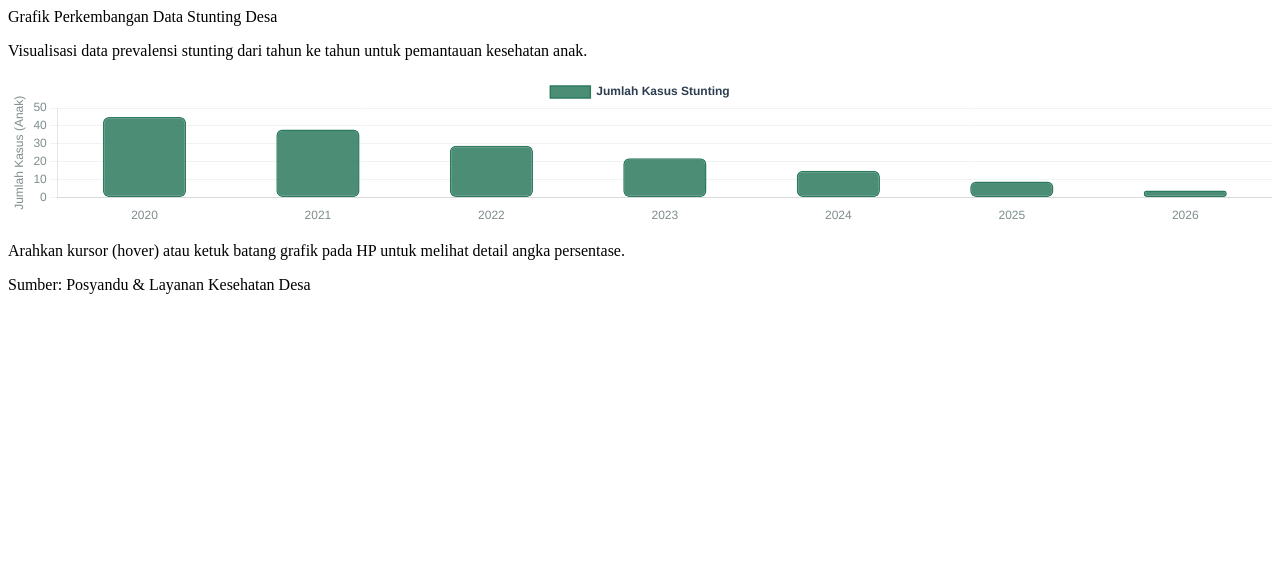
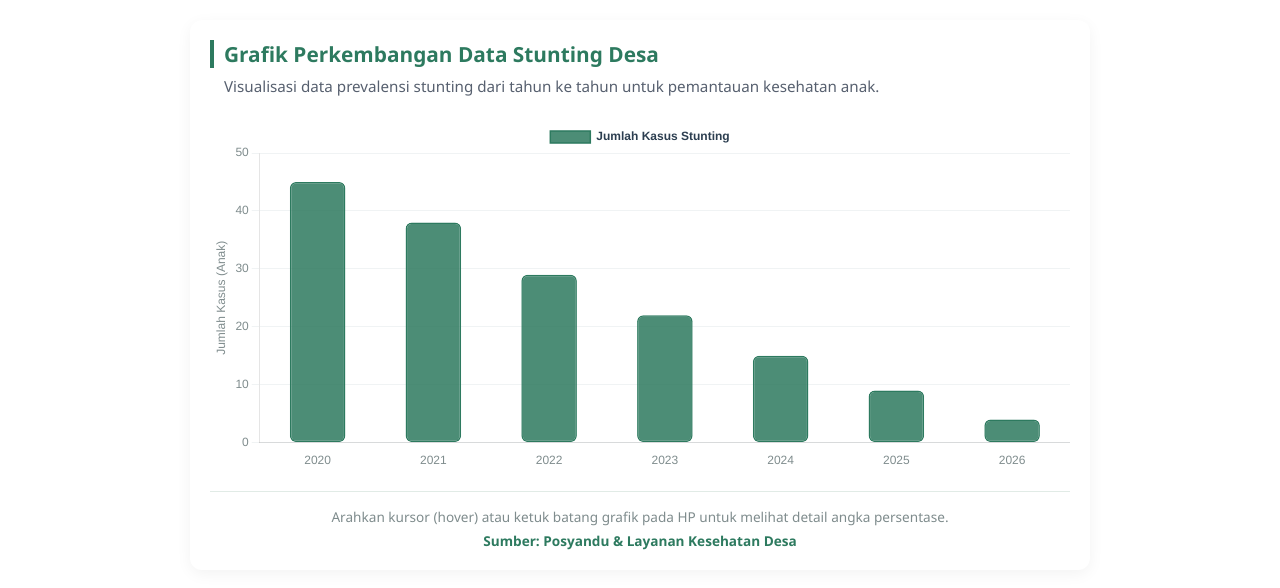
Before and after one commit to grwtprhps/Grafik.github.io, a plain HTML site: page index.html in a window 1280 px wide. Drawn offline with nearby package versions, Linux system fonts and the light colour scheme.

Commit message:
Remove old chart code and add CSS styles

```diff
--- a/style.css
+++ b/style.css
@@ -1,76 +1,77 @@
-// Tunggu hingga halaman selesai dimuat sepenuhnya
-document.addEventListener("DOMContentLoaded", function() {
-    // Cari elemen canvas di HTML
-    const ctx = document.getElementById('stuntingChart').getContext('2d');
+/* Reset & Font */
+* {
+    box-sizing: border-box;
+    margin: 0;
+    padding: 0;
+    font-family: 'Segoe UI', -apple-system, BlinkMacSystemFont, Roboto, sans-serif;
+}
 
-    // Data Stunting dari Tahun ke Tahun
-    const tahun = ['2020', '2021', '2022', '2023', '2024', '2025', '2026'];
-    const dataJumlahKasus = [45, 38, 29, 22, 15, 9, 4]; // Contoh jumlah balita stunting
+body {
+    background-color: transparent; /* Supaya menyatu sempurna dengan background Google Sites */
+    color: #2c3e50;
+    padding: 10px;
+}
 
-    // Konfigurasi Chart.js
-    const stuntingChart = new Chart(ctx, {
-        type: 'bar', // Menggunakan tipe Bar Chart (grafik batang) seperti referensi gambar Anda
-        data: {
-            labels: tahun,
-            datasets: [
-                {
-                    label: 'Jumlah Kasus Stunting',
-                    data: dataJumlahKasus,
-                    backgroundColor: 'rgba(45, 122, 95, 0.85)', // Warna hijau sage seperti di gambar
-                    borderColor: '#2d7a5f',
-                    borderWidth: 1.5,
-                    borderRadius: 6, // Membuat ujung atas batang agak melengkung manis
-                    borderSkipped: false,
-                    barPercentage: 0.6 // Mengatur ketebalan batang agar tidak terlalu rapat
-                }
-            ]
-        },
-        options: {
-            responsive: true,
-            maintainAspectRatio: false,
-            plugins: {
-                legend: {
-                    position: 'top',
-                    labels: {
-                        color: '#2c3e50',
-                        font: {
-                            weight: '600'
-                        }
-                    }
-                },
-                tooltip: {
-                    callbacks: {
-                        label: function(context) {
-                            return ` ${context.dataset.label}: ${context.raw} Anak`;
-                        }
-                    }
-                }
-            },
-            scales: {
-                y: {
-                    beginAtZero: true,
-                    grid: {
-                        color: '#f0f3f4'
-                    },
-                    ticks: {
-                        color: '#7f8c8d',
-                        stepSize: 10
-                    },
-                    title: {
-                        display: true,
-                        text: 'Jumlah Kasus (Anak)',
-                        color: '#7f8c8d'
-                    }
-                },
-                x: {
-                    grid: {
-                        display: false // Hilangkan garis vertikal agar grafik terlihat bersih seperti gambar referensi
-                    },
-                    ticks: {
-                        color: '#7f8c8d'
-                    }
-                }
-            }
-        }
-    });
-});
+/* Container Utama (Disamakan persis dengan Data Demografis Desa) */
+.demographic-container {
+    background-color: #ffffff;
+    padding: 20px;
+    border-radius: 12px;
+    box-shadow: 0 4px 15px rgba(0,0,0,0.05);
+    max-width: 900px;
+    margin: 10px auto;
+}
+
+/* Judul dengan style border-left hijau sage gelap */
+.demo-title {
+    color: #2d7a5f;
+    font-size: 1.3rem;
+    font-weight: 700;
+    margin-bottom: 8px;
+    border-left: 4px solid #2d7a5f;
+    padding-left: 10px;
+    text-transform: none;
+}
+
+.demo-subtitle {
+    color: #57606f;
+    font-size: 0.95rem;
+    margin-bottom: 25px;
+    padding-left: 14px; /* Menyelaraskan dengan indentasi teks setelah border-left */
+}
+
+/* Container Grafik */
+.chart-container {
+    position: relative;
+    width: 100%;
+    height: 350px; /* Tinggi optimal */
+    margin-bottom: 20px;
+}
+
+/* Keterangan / Footer */
+.footer {
+    text-align: center;
+    border-top: 1px solid #e1ebe6;
+    padding-top: 15px;
+    font-size: 0.85rem;
+    color: #7f8c8d;
+}
+
+.footer .source {
+    margin-top: 5px;
+    font-weight: 600;
+    color: #2d7a5f;
+}
+
+/* Responsif untuk Layar Handphone */
+@media (max-width: 600px) {
+    .demographic-container {
+        padding: 15px;
+    }
+    .demo-title {
+        font-size: 1.15rem;
+    }
+    .chart-container {
+        height: 260px;
+    }
+}
```
